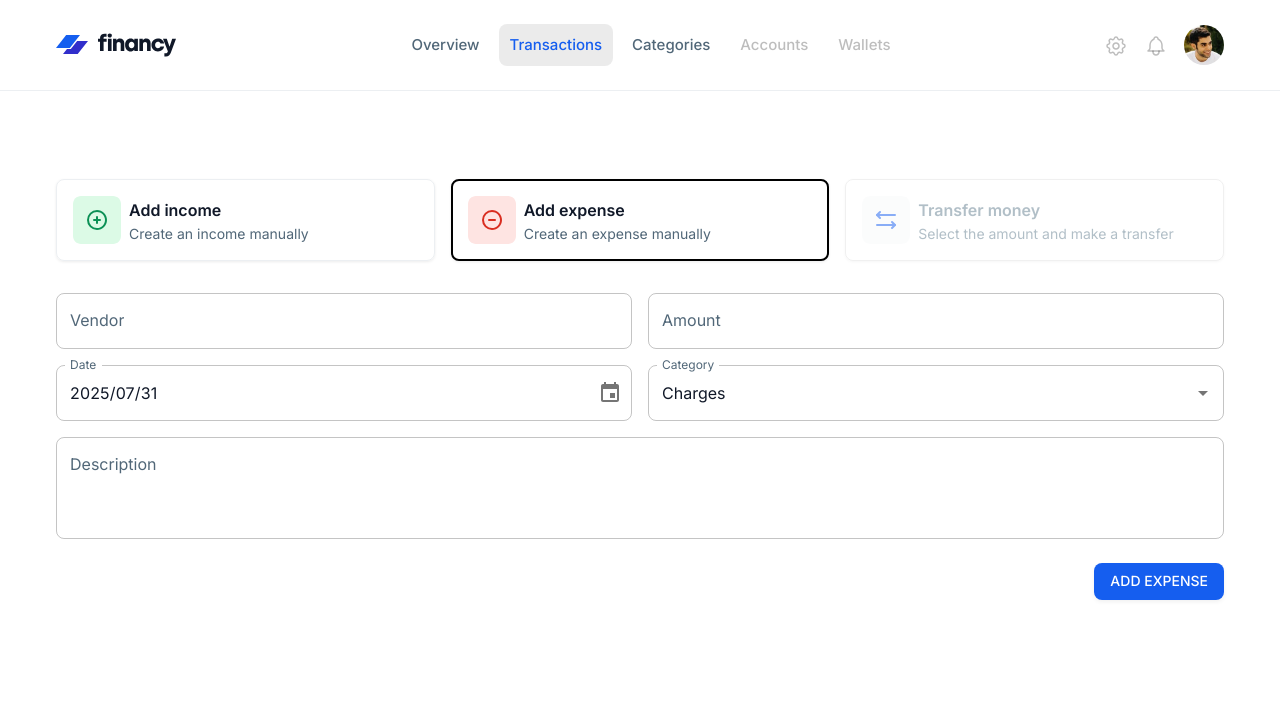
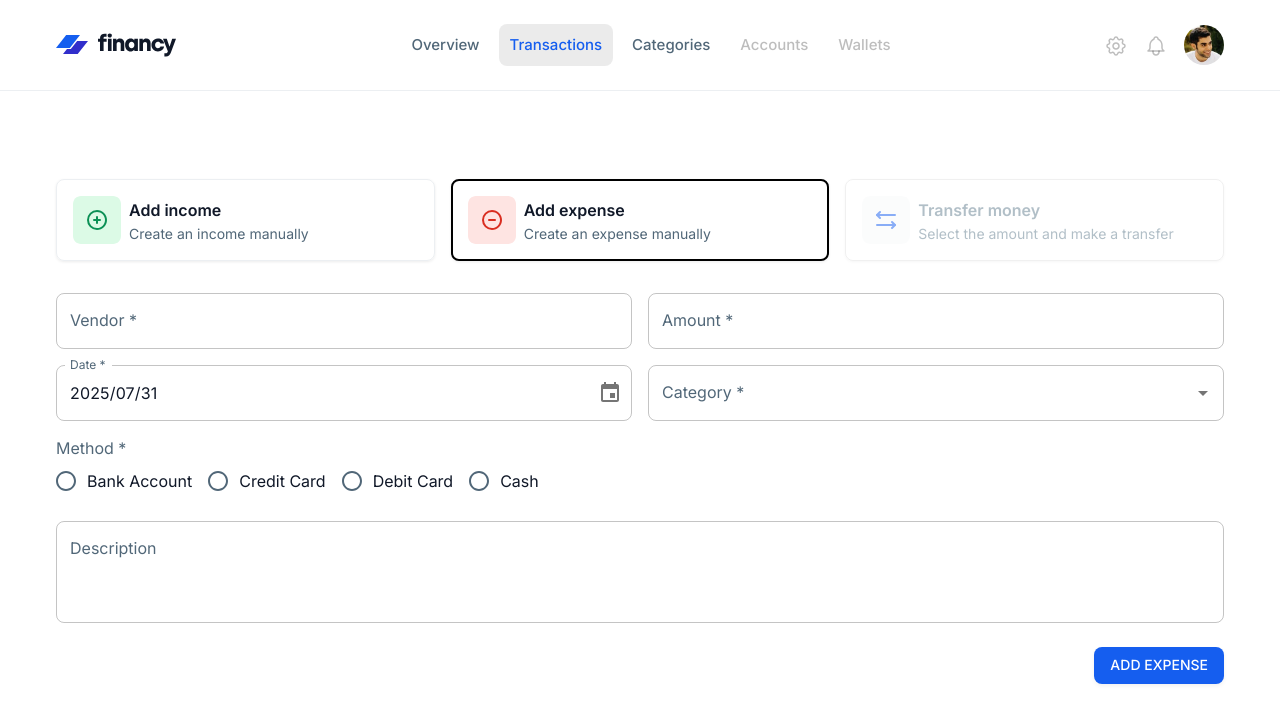
Before and after one commit to Danny-Lenko/financial-dashboard, a React (Vite) app: page /transactions/add/expense in a window 1280 px wide. Shown: the top 722 px of the page. Built offline with nearby package versions, Linux system fonts and the light colour scheme.

Commit message:
completed add transaction form

```diff
--- a/src/features/transactions/components/AddTransactionsLayout.tsx
+++ b/src/features/transactions/components/AddTransactionsLayout.tsx
@@ -11,7 +11,7 @@ import { selectInitialTransactions } from '@/features/data/state/data.selectors'
 import { transactionSchema } from '../schemas/transaction.shema';
 import dayjs from 'dayjs';
 import AppSection from '@/components/common/AppSection/AppSection';
-import { ExpenseCategory } from '@/features/expenses/types/expenses.types';
+import { useEffect } from 'react';
 
 function AddTransactionsLayout() {
   const initialTransactions = useAppSelector(selectInitialTransactions);
@@ -27,13 +27,27 @@ function AddTransactionsLayout() {
       type: type as 'income' | 'expense',
       name: '',
       amount: undefined,
-      category: type === 'expense' ? ExpenseCategory.Charges : undefined,
-      method: 'cash',
+      date: dayjs('2025-07-31').toDate(),
+      method: undefined,
+      category: undefined,
       // MVP setting default date to a fixed date for easier testing
-      date: dayjs('2025-07-31').toDate(),
       description: '',
     },
   });
+
+  useEffect(() => {
+    if (type === 'income' || type === 'expense') {
+      methods.setValue('type', type);
+    }
+  }, [type, methods]);
+
+  const formType = methods.watch('type');
+
+  useEffect(() => {
+    if (formType === 'income') {
+      methods.setValue('category', undefined);
+    }
+  }, [formType, methods]);
 
   const isValidTransactionType = (
     type?: string
--- a/src/features/transactions/components/TransactionsFormContent.tsx
+++ b/src/features/transactions/components/TransactionsFormContent.tsx
@@ -1,12 +1,26 @@
 import { useEffect } from 'react';
 import { Controller, useFormContext } from 'react-hook-form';
 import { useNavigate, useParams } from 'react-router-dom';
+import type z from 'zod';
+import dayjs from 'dayjs';
+import { DatePicker } from '@mui/x-date-pickers';
+import {
+  Autocomplete,
+  Box,
+  Button,
+  FormControl,
+  FormControlLabel,
+  FormHelperText,
+  FormLabel,
+  Radio,
+  RadioGroup,
+  TextField,
+} from '@mui/material';
+
 import type { transactionSchema } from '../schemas/transaction.shema';
-import type z from 'zod';
-import { Autocomplete, Box, Button, TextField } from '@mui/material';
-import { DatePicker } from '@mui/x-date-pickers';
-import dayjs from 'dayjs';
 import { ExpenseCategory } from '@/features/expenses/types/expenses.types';
+import { PaymentMethod } from '../types/transaction.types';
+import { formatPaymentMethod } from '@/shared/utils/formatters/formatPaymentMethods.utils';
 
 function TransactionsFormContent() {
   const { type = 'expense' } = useParams();
@@ -47,7 +61,7 @@ function TransactionsFormContent() {
           render={({ field }) => (
             <TextField
               {...field}
-              label="Vendor"
+              label="Vendor *"
               error={!!errors.name}
               helperText={errors.name?.message}
               fullWidth
@@ -63,10 +77,12 @@ function TransactionsFormContent() {
             <TextField
               {...field}
               type="number"
-              label="Amount"
-              onChange={(e) =>
-                field.value ? field.onChange(Number(e.target.value)) : undefined
-              }
+              label="Amount *"
+              value={field.value ?? ''}
+              onChange={(e) => {
+                const value = e.target.value;
+                field.onChange(value === '' ? undefined : Number(value));
+              }}
               error={!!errors.amount}
               helperText={errors.amount?.message}
               fullWidth
@@ -80,11 +96,11 @@ function TransactionsFormContent() {
           control={control}
           render={({ field }) => (
             <DatePicker
-              label="Date"
+              label="Date *"
               format="YYYY/MM/DD"
               value={field.value ? dayjs(field.value) : null}
               onChange={(value) =>
-                field.onChange(value ? value.toDate() : null)
+                field.onChange(value ? value.toDate() : undefined)
               }
               // MVP setting fixed min and max dates for easier testing
               maxDate={dayjs('2025-07-31')}
@@ -125,7 +141,7 @@ function TransactionsFormContent() {
                 renderInput={(params) => (
                   <TextField
                     {...params}
-                    label="Category"
+                    label="Category *"
                     error={!!errors.category}
                     helperText={errors.category?.message}
                     fullWidth
@@ -135,6 +151,36 @@ function TransactionsFormContent() {
             )}
           />
         )}
+
+        {/* Method — span 2 */}
+        <Box sx={{ gridColumn: '1 / -1' }}>
+          <Controller
+            name="method"
+            control={control}
+            render={({ field }) => (
+              <FormControl error={!!errors.method}>
+                <FormLabel>Method *</FormLabel>
+
+                <RadioGroup
+                  row
+                  value={field.value || ''}
+                  onChange={(e) => field.onChange(e.target.value)}
+                >
+                  {Object.values(PaymentMethod).map((method) => (
+                    <FormControlLabel
+                      key={method}
+                      value={method}
+                      control={<Radio />}
+                      label={formatPaymentMethod(method)}
+                    />
+                  ))}
+                </RadioGroup>
+
+                <FormHelperText>{errors.method?.message}</FormHelperText>
+              </FormControl>
+            )}
+          />
+        </Box>
 
         {/* Description — span 2 */}
         <Box sx={{ gridColumn: '1 / -1' }}>
--- a/src/features/transactions/schemas/transaction.shema.ts
+++ b/src/features/transactions/schemas/transaction.shema.ts
@@ -6,19 +6,34 @@ import { PaymentMethod } from '../types/transaction.types';
 export const transactionSchema = z
   .object({
     type: z.enum(['income', 'expense']),
-    name: z.string().min(2),
-    amount: z.number().positive(),
-    category: z.enum(ExpenseCategory).optional(),
-    method: z.enum(PaymentMethod),
+    name: z
+      .string('Vendor is required')
+      .min(2, 'Vendor name must be at least 2 characters')
+      .max(30, 'Vendor name must be at most 30 characters'),
+    amount: z.number('Amount is required').positive('Amount must be positive'),
     date: z.date().max(new Date()),
+    method: z.enum(PaymentMethod, 'Payment method is required'),
+    category: z
+      .enum(ExpenseCategory, 'Category is required for expenses')
+      .optional(),
     description: z.string().max(1000).optional(),
   })
-  .superRefine((data, ctx) => {
-    if (data.type === 'expense' && !data.category) {
-      ctx.addIssue({
-        code: 'custom',
-        message: 'Category is required for expenses',
-        path: ['category'],
-      });
+  .refine(
+    (data) => {
+      // Category is required only for expenses
+      return !(data.type === 'expense' && !data.category);
+    },
+    {
+      message: 'Category is required for expenses',
+      path: ['category'],
+
+      // The check runs independently of other fields
+      when(payload) {
+        const result = z
+          .object({ type: z.enum(['income', 'expense']) })
+          .safeParse(payload.value);
+
+        return result.success;
+      },
     }
-  });
+  );
--- /dev/null
+++ b/src/shared/utils/formatters/formatPaymentMethods.utils.ts
@@ -0,0 +1,16 @@
+import { PaymentMethod } from '@/features/transactions/types/transaction.types';
+
+export function formatPaymentMethod(method: PaymentMethod): string {
+  switch (method) {
+    case PaymentMethod.BankAccount:
+      return 'Bank Account';
+    case PaymentMethod.CreditCard:
+      return 'Credit Card';
+    case PaymentMethod.DebitCard:
+      return 'Debit Card';
+    case PaymentMethod.Cash:
+      return 'Cash';
+    default:
+      return 'Unknown';
+  }
+}
```
